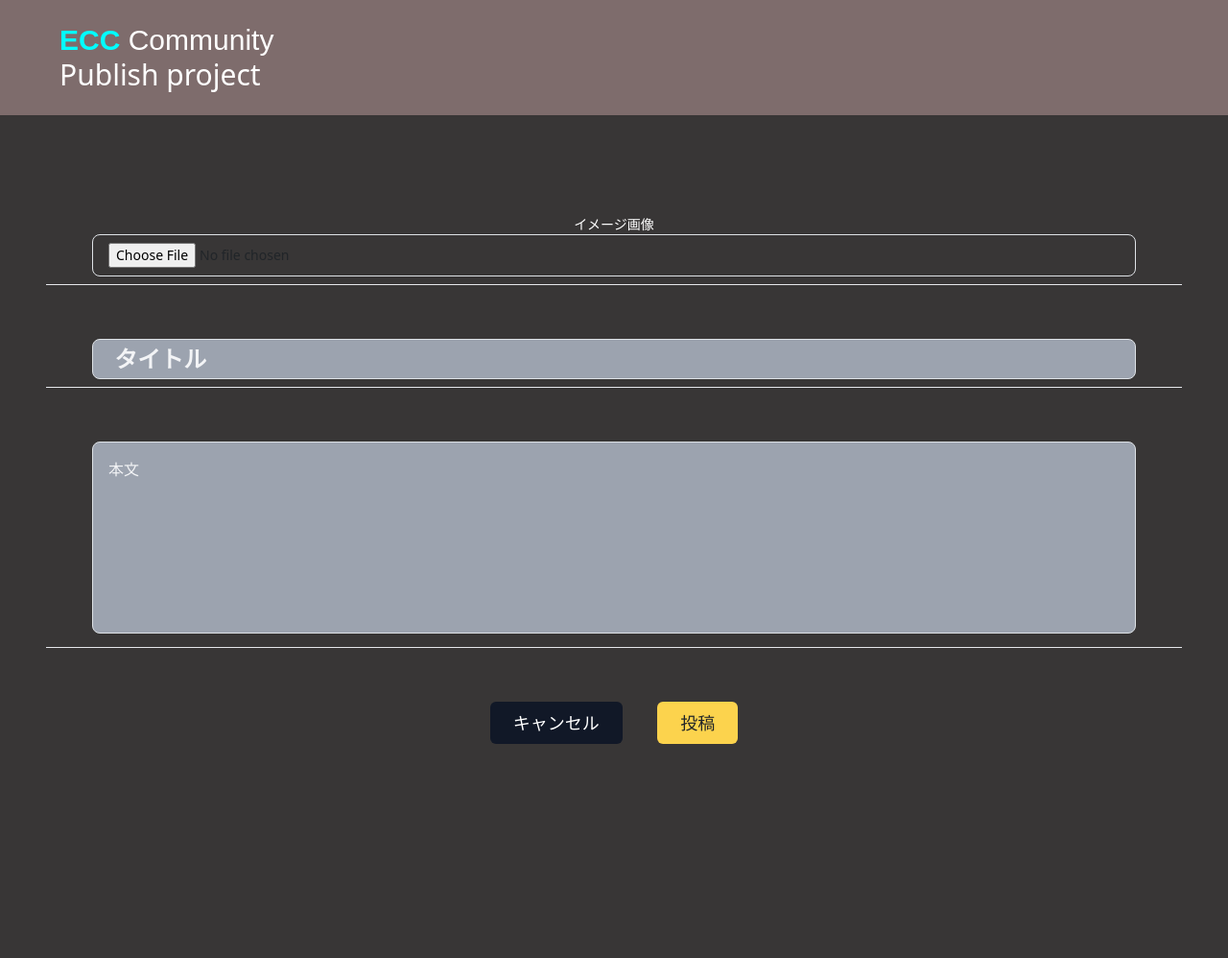
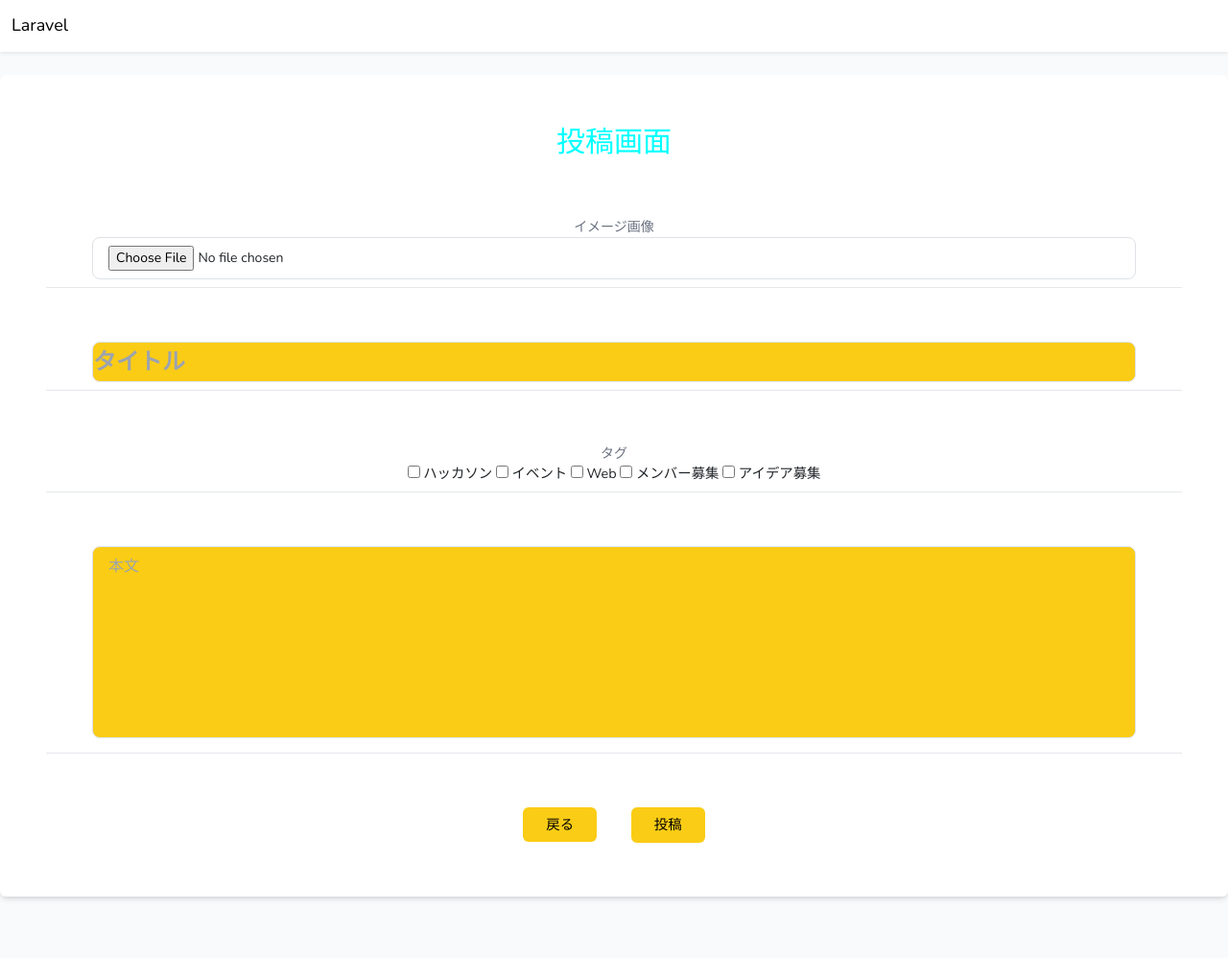
Before and after one commit to my-teamE/team_development, a Laravel app: page /hoge in a window 1280 px wide. Shown: the whole page at 96% size. Before the commit the page ends 775 px from the top, so only its background shows below. Run offline with Laravel 8, Linux system fonts and the light colour scheme; style sheets or scripts are compiled from the project's sources; some libraries are stand-ins or nearby versions; some web fonts are replaced.

Commit message:
登録画面にtag情報を追加

```diff
--- a/app/Http/Controllers/HogeController.php
+++ b/app/Http/Controllers/HogeController.php
@@ -28,7 +28,7 @@ class HogeController extends Controller
          $event->no = $userMaxNo;
          $event->title = $request->title;
          # TODO:タグ機能
-         $event->tag = "テストタグ";
+         $event->tag = implode("", $request->checkboxes);
          $event->message = $request->body;
          $event->status = 1;
          # dateはイベントの開催日
--- a/resources/views/postpage.blade.php
+++ b/resources/views/postpage.blade.php
@@ -1,38 +1,49 @@
-@extends("layouts.profilelayout")
-@section("pageTitle","publish project")
-@section("title","Publish project")
+@extends("layouts.app")
+@section("pageTitle","投稿画面")
+@section("title","投稿画面")
 @section("content")
 <section>
     <form action="/hoge" method="post" enctype="multipart/form-data">
         @csrf
-        <div class="hover:bg-yellow p-5 mb-10 shadow-md" style="background-color: rgb(56, 54, 54);">
+        <div class="bg-white hover:bg-yellow p-5 mb-10 rounded-md shadow-md">
+            <p class="text-center" style="font-size: 30px; color: aqua">投稿画面</p>
             <div class="my-5 px-5 py-2 border-b text-center" style="width: 100%;">
-                <p><label class="block text-white text-sm uppercase" for="image">イメージ画像</label></p>
+                <p><label class="block text-gray-500 text-sm uppercase" for="image">イメージ画像</label></p>
                 <input type="file" name="image" id="image" class="w-full text-sm px-3 py-2 border border-gray-300 rounded-md" style="border-radius: 8px;" value="">
                 @error('image')
-                <p class="text-white">{{$message}}</p>
+                <p>{{$message}}</p>
                 @enderror
             </div>
 
             <div class="my-5 px-5 py-2 border-b text-center" style="width: 100%;">
-                <p><label class="block text-white text-sm uppercase" for="title"></label></p>
-                <input type="text" name="title" id="title" class="w-full text-2xl font-bold leading-10 border border-gray-300 rounded-md mx-auto bg-gray-400 pl-4 placeholder-gray-100" placeholder=" タイトル" style="border-radius: 8px;">
+                <p><label class="block text-gray-500 text-sm uppercase" for="title"></label></p>
+                <input type="text" name="title" id="title" placeholder="タイトル" class="w-full text-2xl font-bold leading-10 border border-gray-300 rounded-md mx-auto bg-yellow-400" style="border-radius: 8px;" value="{{old('title')}}">
                 @error('title')
-                <p class="text-white">{{$message}}</p>
+                <p>{{$message}}</p>
                 @enderror
             </div>
 
             <div class="my-5 px-5 py-2 border-b text-center" style="width: 100%;">
-                <p><label class="block text-white text-sm uppercase" for="body"></label></p>
-                <textarea name="body" id="body" placeholder="本文" class="w-full h-80  leading-10 text-base px-3 py-2 border border-gray-300 rounded-md resize-none bg-gray-400 placeholder-gray-100" style="height: 200px; border-radius: 8px;" value="{{old('body')}}"></textarea>
+                <p><label class="block text-gray-500 text-sm uppercase" for="checkboxes">タグ</label></p>
+                <label><input type="checkbox" name="checkboxes[]" value="1" {{ in_array('1', old('checkboxes', [])) ? 'checked' : '' }}> ハッカソン</label>
+                <label><input type="checkbox" name="checkboxes[]" value="2" {{ in_array('2', old('checkboxes', [])) ? 'checked' : '' }}> イベント</label>
+                <label><input type="checkbox" name="checkboxes[]" value="3" {{ in_array('3', old('checkboxes', [])) ? 'checked' : '' }}> Web</label>
+                <label><input type="checkbox" name="checkboxes[]" value="4" {{ in_array('4', old('checkboxes', [])) ? 'checked' : '' }}> メンバー募集</label>
+                <label><input type="checkbox" name="checkboxes[]" value="5" {{ in_array('5', old('checkboxes', [])) ? 'checked' : '' }}> アイデア募集</label>
+            </div>
+
+            <div class="my-5 px-5 py-2 border-b text-center" style="width: 100%;">
+                <p><label class="block text-gray-500 text-sm uppercase" for="body"></label></p>
+                <textarea name="body" id="body" placeholder="本文" class="w-full h-80 text-base px-3 py-2 border border-gray-300 rounded-md resize-none bg-yellow-400" style="height: 200px; border-radius: 8px;">{{old('body')}}</textarea>
                 @error('body')
-                <p class="text-white">{{$message}}</p>
+                <p>{{$message}}</p>
                 @enderror
             </div>
 
-            <div class="text-center text-lg" style="width: 100%;">
-                <button type="button" class="my-2 mx-3 px-4 py-2 bg-gray-900 rounded text-white">キャンセル</button>
-                <button type="submit" class="my-2 mx-3 px-4 py-2 bg-yellow-300 hover:bg-yellow-600 rounded">投稿</button>
+
+            <div class="text-center" style="width: 100%;">
+                <a href="toppage" class="my-2 mx-3 px-4 py-2 bg-yellow-400 rounded text-black">戻る</a>
+                <button type="submit" class="my-2 mx-3 px-4 py-2 bg-yellow-400 rounded text-black">投稿</button>
             </div>
         </div>
     </form>
--- a/routes/web.php
+++ b/routes/web.php
@@ -50,6 +50,7 @@ Route::get('/logout', function () {
 # 自分でルーティング
 Route::get('/hoge', [HogeController::class, 'index']);
 Route::post('/hoge', [HogeController::class, 'post']);
+
 Route::get('/logout', [TopPageController::class, "logout"])->name('logout');
 
 # apply雛形
```
Also changed, not shown: app/Http/Controllers/applyController.php (+8 -1 lines).
